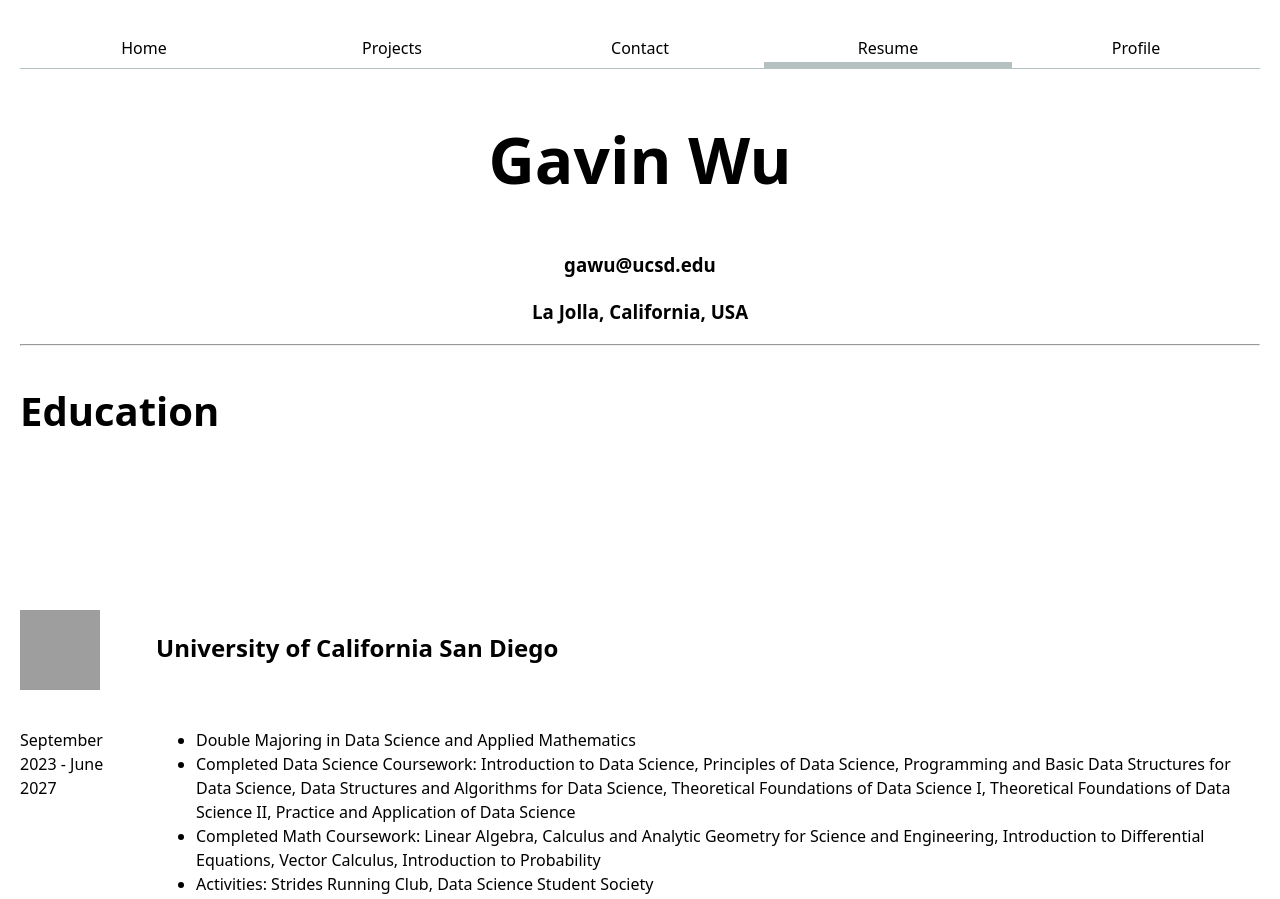
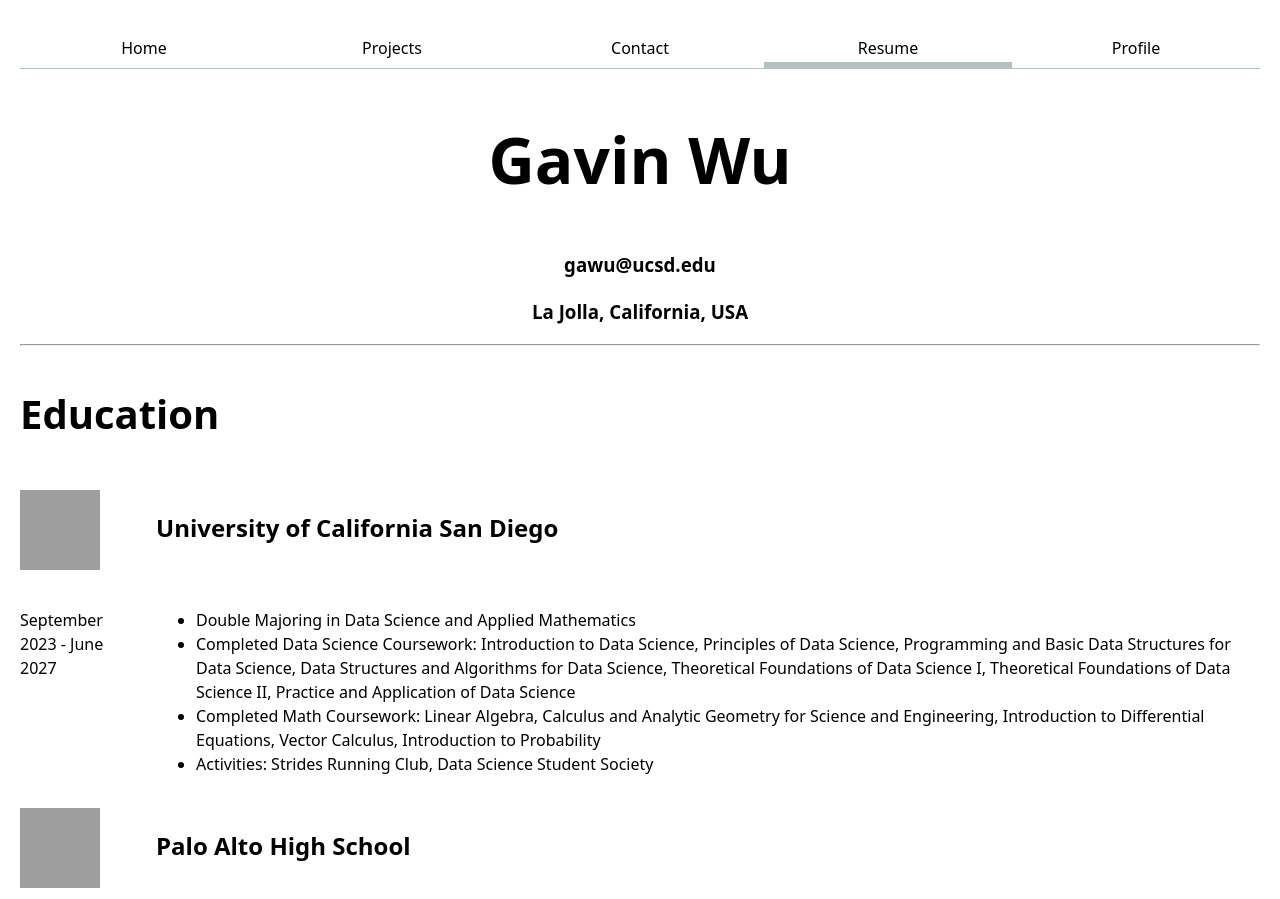
Before and after one commit to Gavin55555555555555/portfolio, a plain HTML site: page resume/index.html in a window 1280 px wide. Shown: the top 899 px of the page. Drawn offline with Linux system fonts and the light colour scheme; grey boxes are pictures that could not be loaded.

Commit message:
Update styles.css

```diff
--- a/styles.css
+++ b/styles.css
@@ -89,12 +89,13 @@
 .resume{
   display:grid;
   grid-template-columns: 120px 1fr;
-  grid-template-rows: repeat(auto-fill,240px);
+  grid-template-rows: repeat(auto-fill,120px);
   gap: 1em;
   h1{
     grid-column-start: 1;
     grid-column-end:-1;
     text-wrap-mode: nowrap;
+    align-content: center;
     font-size: 250%;
   }
   ul{
```
